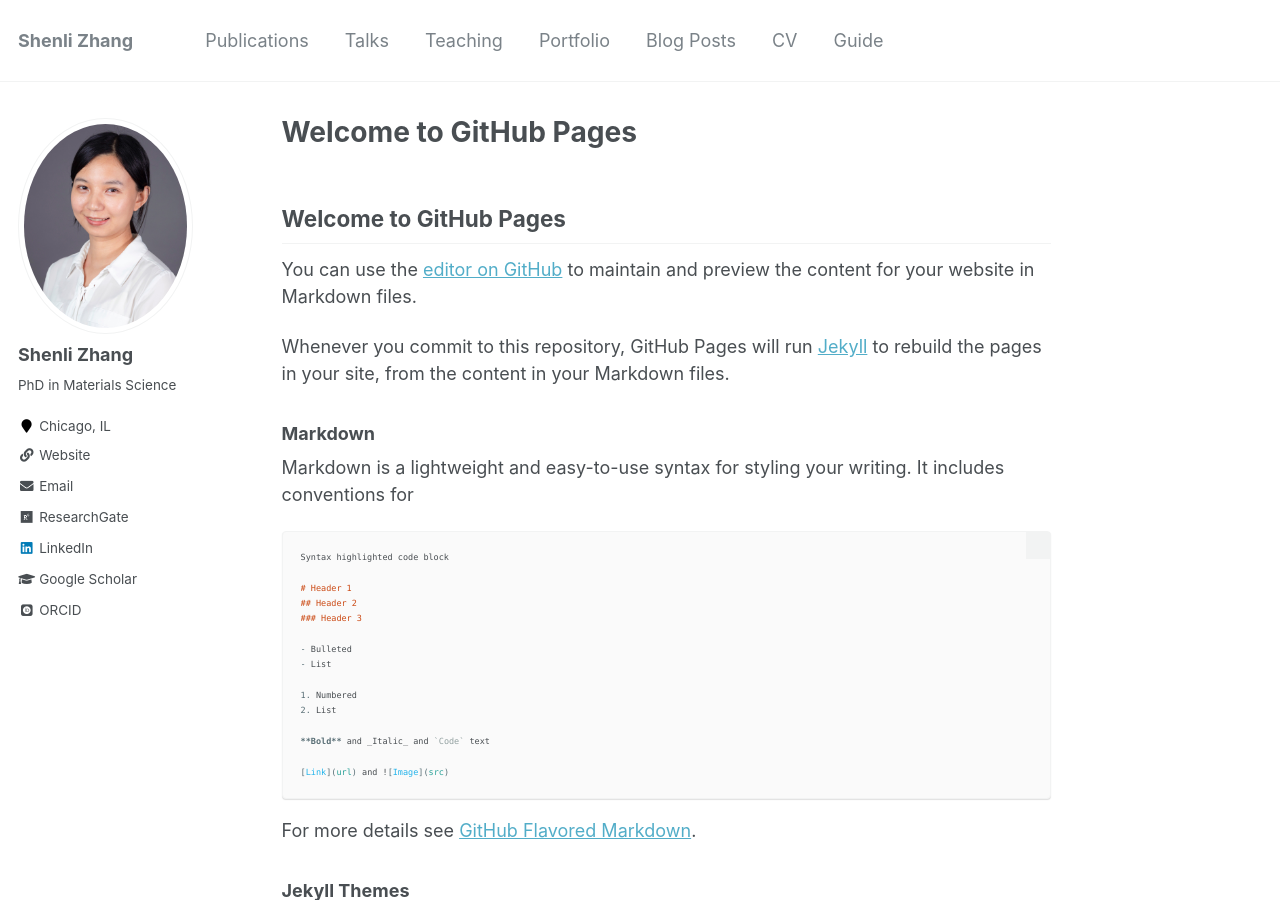
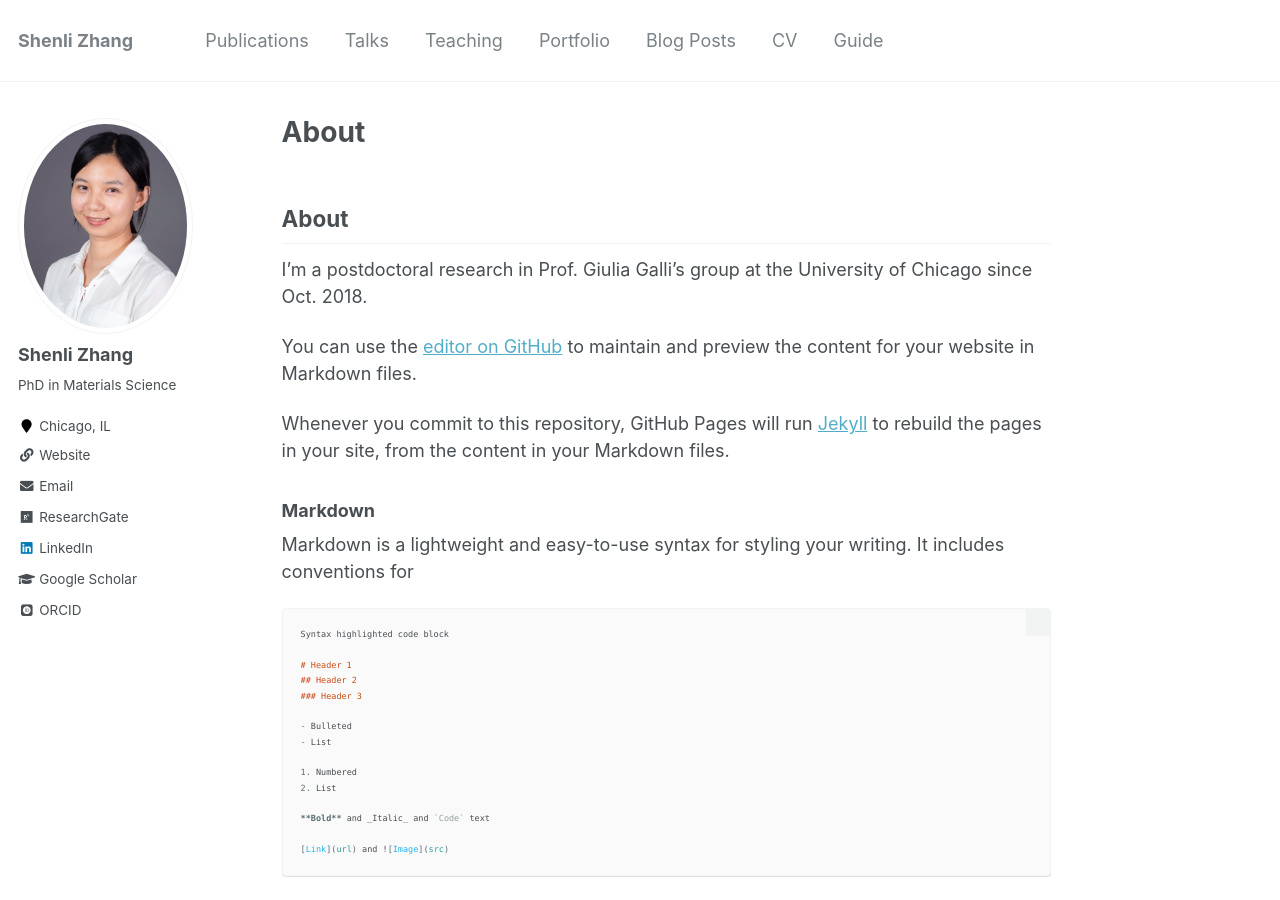
Before and after one commit to shenlizhang/shenlizhang.github.io, a Jekyll site: the page built from index.md, in a window 1280 px wide and 900 px high. Built offline with Jekyll 4.4.1, drawn with Linux system fonts in a browser that asks for light colours; some web fonts are replaced; our own code applies the rules of GitHub Pages for plain Markdown files.

Commit message:
Update index.md

```diff
--- a/index.md
+++ b/index.md
@@ -1,4 +1,6 @@
-## Welcome to GitHub Pages
+## About
+
+I'm a postdoctoral research in Prof. Giulia Galli's group at the University of Chicago since Oct. 2018.
 
 You can use the [editor on GitHub](https://github.com/zsl510705/shlzhang.github.io/edit/gh-pages/index.md) to maintain and preview the content for your website in Markdown files.
 
```
